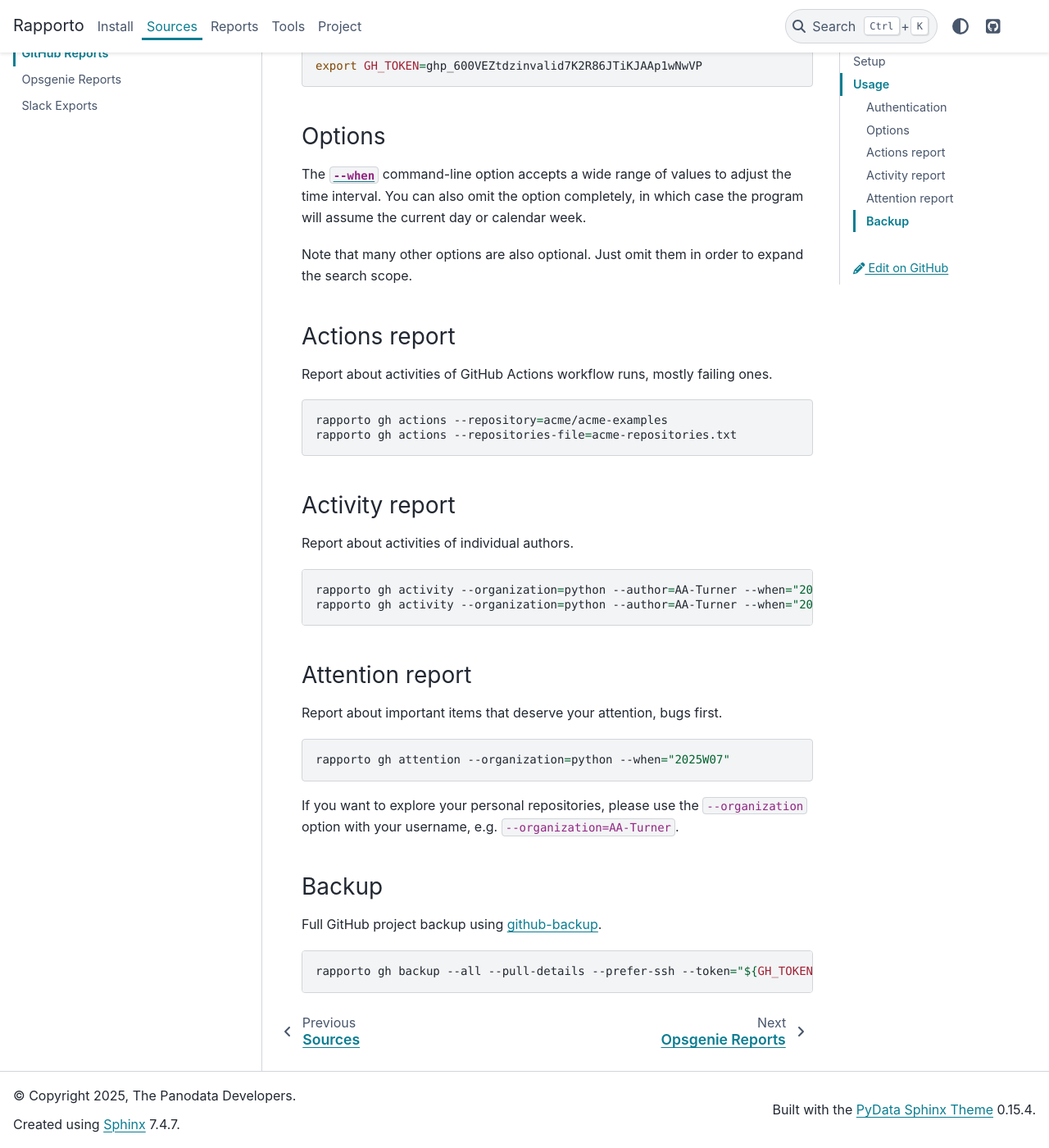
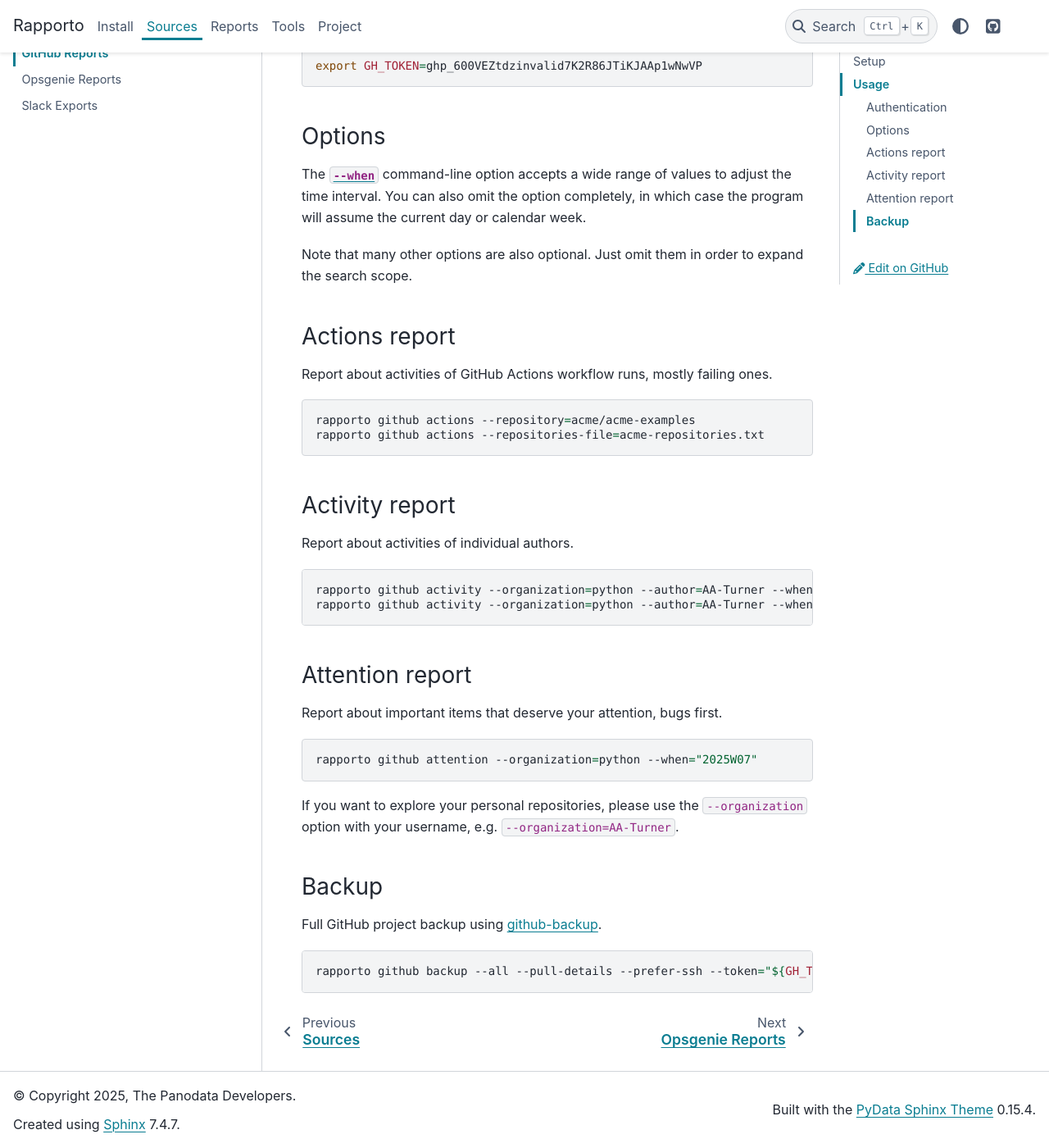
Before and after one commit to tech-writing/rapporto, a Sphinx documentation site: the page built from docs/source/github.md, in a window 1280 px wide and 1400 px high, scrolled down 909 px. Shown: the whole window at 82% size. Built offline with Sphinx 7.4.7 and the PyData theme 0.15.4, drawn with Linux system fonts in a browser that asks for light colours.

Commit message:
Naming things: Use canonical `github` subcommand, `gh` as an alias

````diff
--- a/docs/source/github.md
+++ b/docs/source/github.md
@@ -38,21 +38,21 @@ expand the search scope.
 ### Actions report
 Report about activities of GitHub Actions workflow runs, mostly failing ones.
 ```shell
-rapporto gh actions --repository=acme/acme-examples
-rapporto gh actions --repositories-file=acme-repositories.txt
+rapporto github actions --repository=acme/acme-examples
+rapporto github actions --repositories-file=acme-repositories.txt
 ```
 
 ### Activity report
 Report about activities of individual authors.
 ```shell
-rapporto gh activity --organization=python --author=AA-Turner --when="2025-01-01..2025-01-31"
-rapporto gh activity --organization=python --author=AA-Turner --when="2025W04"
+rapporto github activity --organization=python --author=AA-Turner --when="2025-01-01..2025-01-31"
+rapporto github activity --organization=python --author=AA-Turner --when="2025W04"
 ```
 
 ### Attention report
 Report about important items that deserve your attention, bugs first.
 ```shell
-rapporto gh attention --organization=python --when="2025W07"
+rapporto github attention --organization=python --when="2025W07"
 ```
 If you want to explore your personal repositories, please use the
 `--organization` option with your username, e.g. `--organization=AA-Turner`.
@@ -60,7 +60,7 @@ If you want to explore your personal repositories, please use the
 ### Backup
 Full GitHub project backup using [github-backup].
 ```shell
-rapporto gh backup --all --pull-details --prefer-ssh --token="${GH_TOKEN}" --repository=kotori daq-tools
+rapporto github backup --all --pull-details --prefer-ssh --token="${GH_TOKEN}" --repository=kotori daq-tools
 ```
 
 
````
Also changed, not shown: CHANGES.md (+1 -1 lines), docs/backlog.md (+1 -1 lines), docs/index.md (+4 -4 lines), 2 other files.
